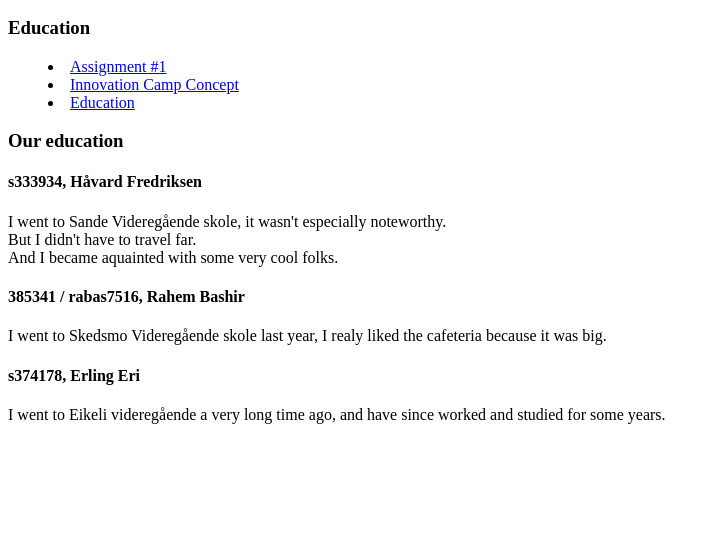
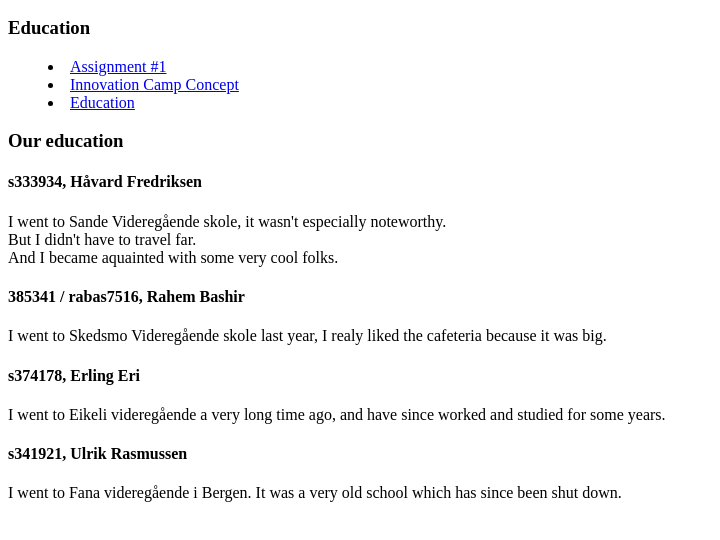
Before and after one commit to OsloMet-web/1stOblig-oblig-1-group-4, a plain HTML site: page Gruppe4Oblig1/secondPage.html in a window 1280 px wide. Shown: the part 136-676 px from the top of the page, without its empty margins (0-720 px from the left). Drawn offline with Linux system fonts and the light colour scheme.

Commit message:
Update secondPage.html
Entered personal info and school description.

```diff
--- a/Gruppe4Oblig1/secondPage.html
+++ b/Gruppe4Oblig1/secondPage.html
@@ -34,8 +34,8 @@
             </div>
             <!--Ulrik-->
             <div>
-                <h4>    </h4>
-                <p>     </p>
+                <h4> s341921, Ulrik Rasmussen   </h4>
+                <p>I went to Fana videregående i Bergen. It was a very old school which has since been shut down.  </p>
             </div>
         </div>
     </body>
```
